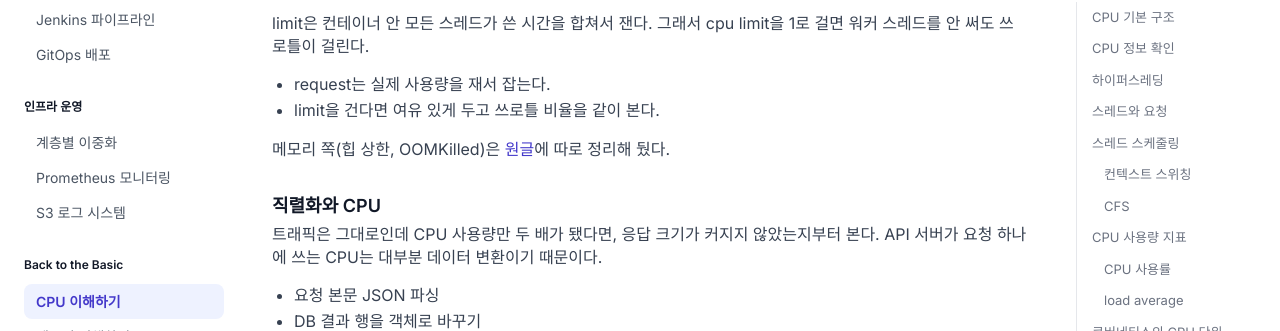
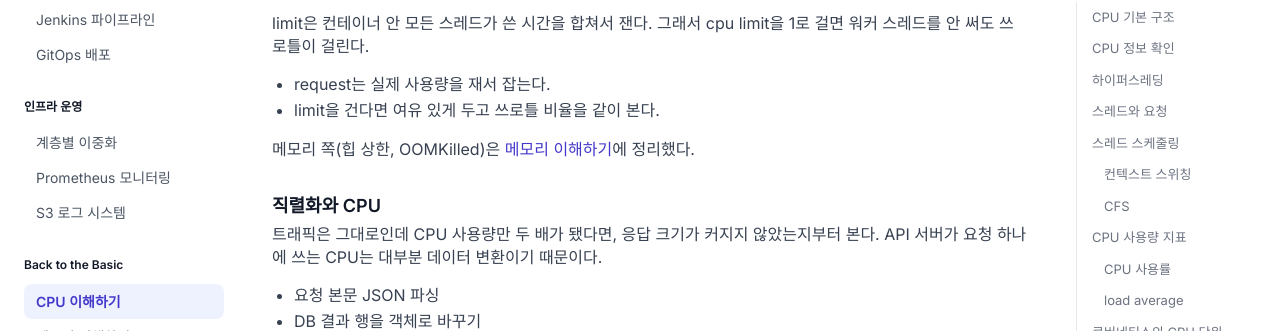
Before and after one commit to kimjanghyun1010/hard-working-ant, a Jekyll site: the page built from _posts/2026-10-25-k8s-cpu-request-limit.md, in a window 1280 px wide and 900 px high, scrolled down 15939 px. Shown: the part 121-452 px from the top of the window. Built offline with Jekyll 4.4.1, drawn with Linux system fonts in a browser that asks for light colours.

Commit message:
CPU post: link the memory post instead of the old tistory post
Co-Authored-By: Claude Opus 5.5 <noreply@anthropic.com>

```diff
--- a/_posts/2026-10-25-k8s-cpu-request-limit.md
+++ b/_posts/2026-10-25-k8s-cpu-request-limit.md
@@ -443,7 +443,7 @@ limit은 컨테이너 안 모든 스레드가 쓴 시간을 합쳐서 잰다.
 - request는 실제 사용량을 재서 잡는다.
 - limit을 건다면 여유 있게 두고 쓰로틀 비율을 같이 본다.
 
-메모리 쪽(힙 상한, OOMKilled)은 [원글](https://kimjanghyun1010.tistory.com/118)에 따로 정리해 뒀다.
+메모리 쪽(힙 상한, OOMKilled)은 [메모리 이해하기]({{ site.baseurl }}{% post_url 2026-10-26-memory %})에 정리했다.
 
 ### 직렬화와 CPU
 
```
